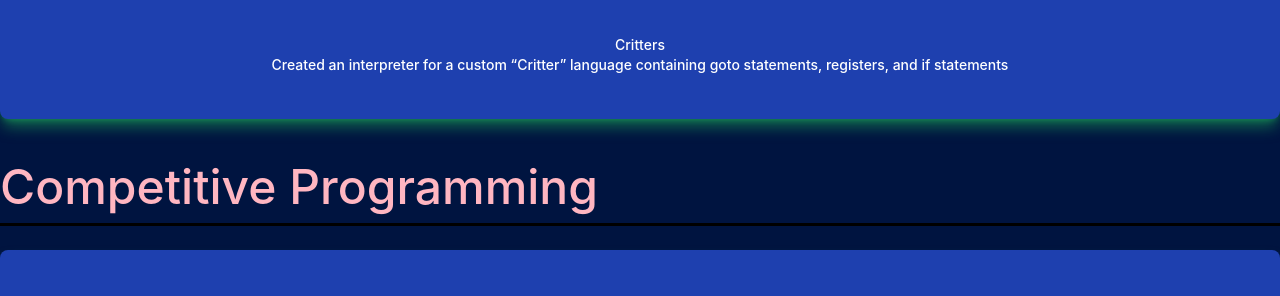
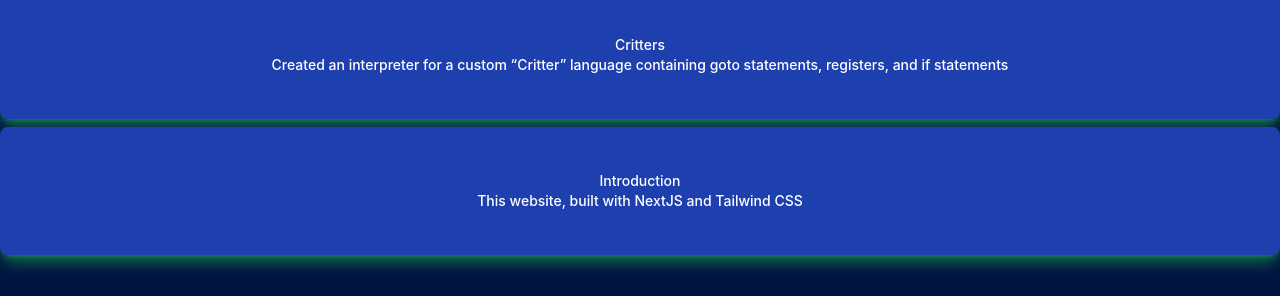
Before and after one commit to alexwenchen/introduction, a Next.js app: page / in a window 1280 px wide. Shown: the part 900-1196 px from the top of the page. Built offline with nearby package versions, Linux system fonts and the light colour scheme.

Commit message:
added this project

```diff
--- a/pages/index.js
+++ b/pages/index.js
@@ -45,6 +45,7 @@ export default function Home() {
       <Project title="Tetris" link="https://gitfront.io/r/WenAlexChen/QLzW4V4FTkeQ/Tetris/" description="Recreated the popular video game 'Tetris', and built an AI using a genetic algorithm to play it"/>
       <Project title="Boggle" link="https://gitfront.io/r/WenAlexChen/L46xDXNMP5zH/Boggle/" description="Recreated the popular word game 'Boggle'"/>
       <Project title="Critters" link="https://gitfront.io/r/WenAlexChen/7Vcbvcr2AGyH/Critters/" description="Created an interpreter for a custom “Critter” language containing goto statements, registers, and if statements"/>
+      <Project title="Introduction" link="https://github.com/alexwenchen/Introduction" description="This website, built with NextJS and Tailwind CSS"/>
       <br />
       <br />
       <h1 className={homeStyles.category}>
```
